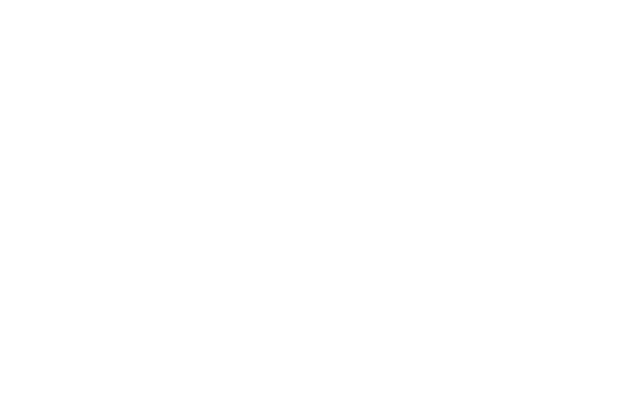
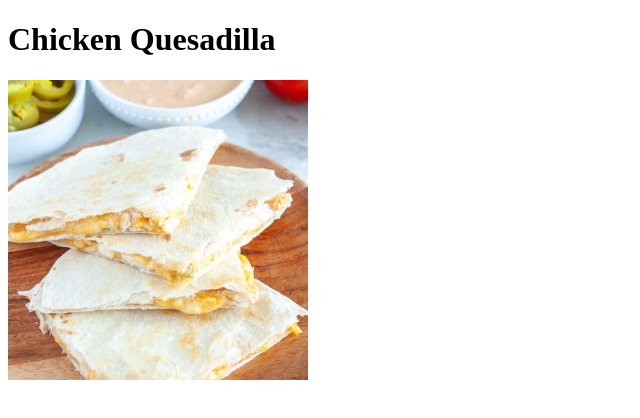
Before and after one commit to spalmer7/odin-recipes, a plain HTML site: page recipes/chickenquesadilla.html in a window 1280 px wide. Shown: the whole page, without its empty margins (0-640 px from the left). Drawn offline with Linux system fonts and the light colour scheme.

Commit message:
Add and adjust picture

```diff
--- a/recipes/chickenquesadilla.html
+++ b/recipes/chickenquesadilla.html
@@ -4,3 +4,10 @@
         <meta charset="UTF-8">
         <title>Chicken Quesadilla</title>
     </head>
+
+    <body>
+        <h1>Chicken Quesadilla</h1>
+        <img src="../img/chickenquesadilla.jpg" width="300" alt="A scrumptious chicken quesadilla">
+
+    </body>
+</html>
```
